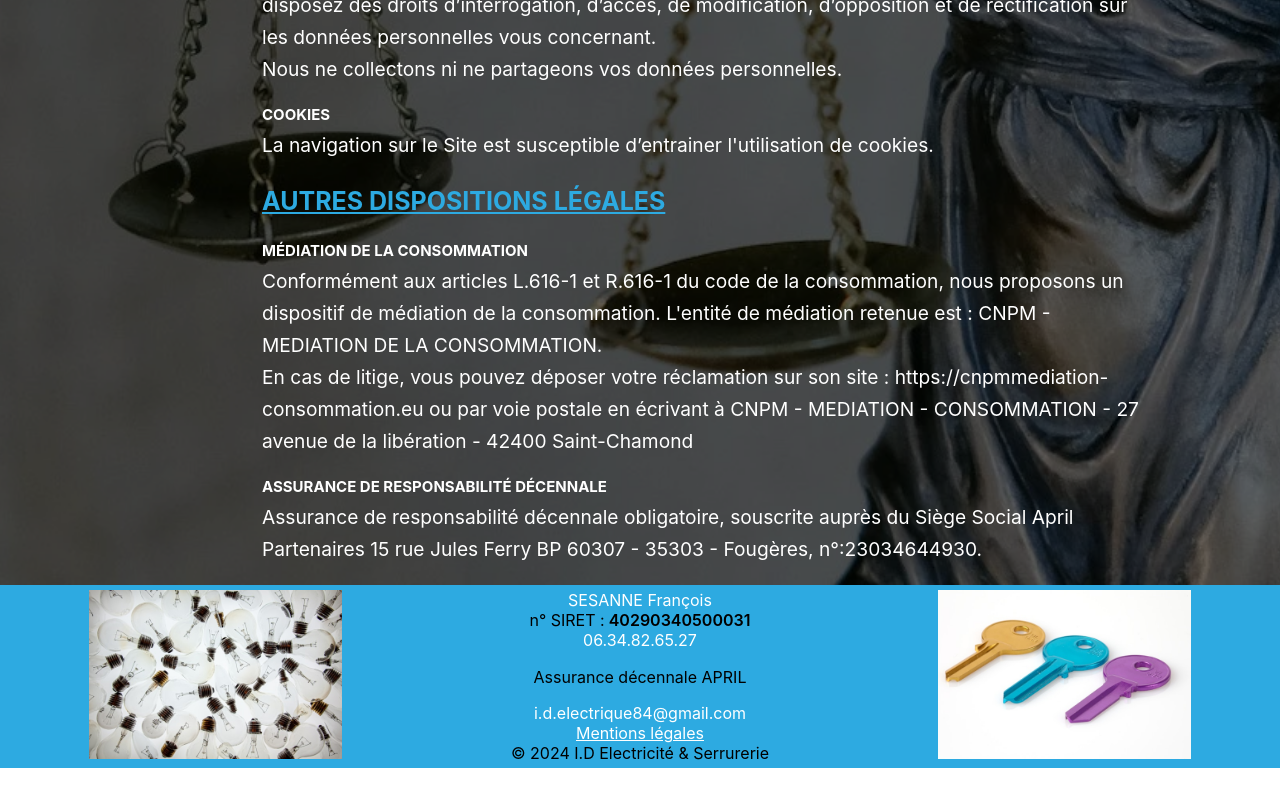
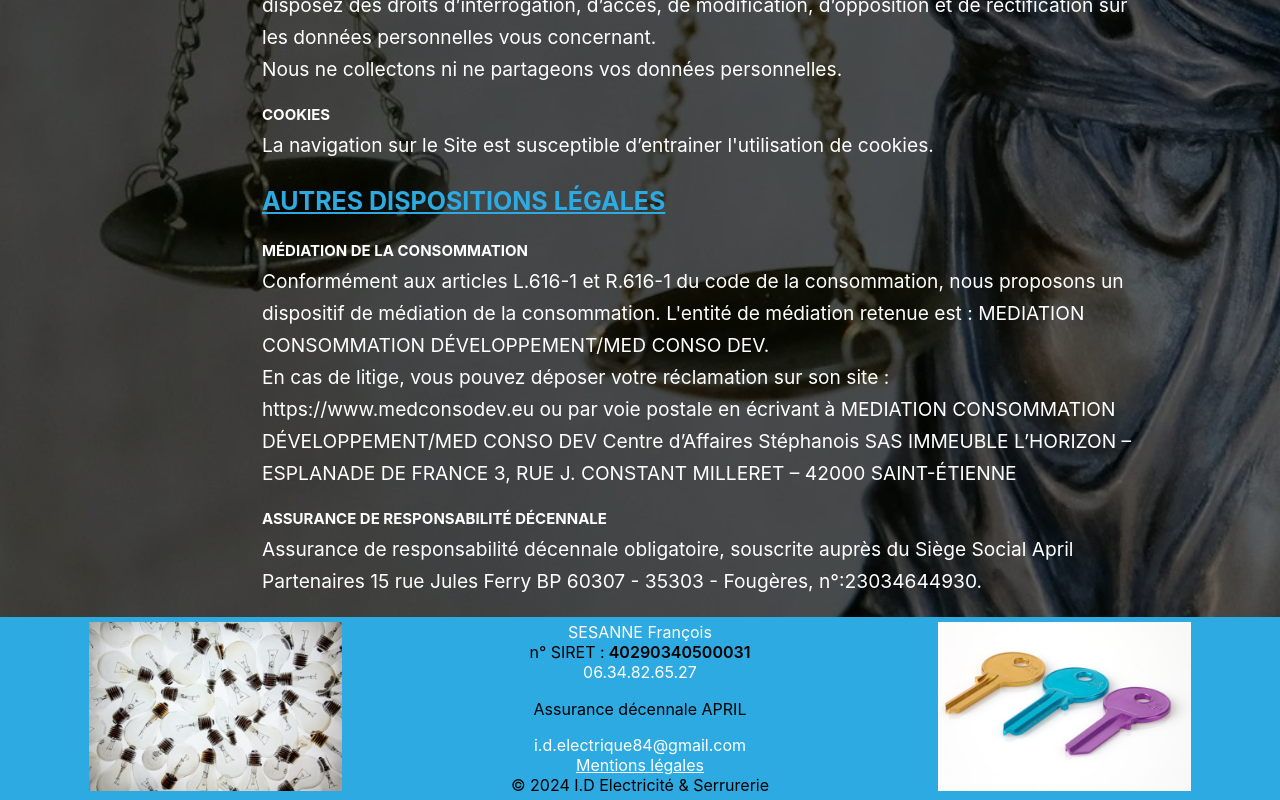
Before and after one commit to Michel-Sesanne/newid, a React (Create React App) app: page /mentionsLegales in a window 1280 px wide. Shown: the part 1792-2592 px from the top of the page. Before the commit the page ends 2560 px from the top, so only its background shows below. Built offline with nearby package versions, Linux system fonts and the light colour scheme.

Commit message:
maj mentions legales

```diff
--- a/package.json
+++ b/package.json
@@ -9,6 +9,7 @@
     "@testing-library/user-event": "^13.2.1",
     "fs-extra": "^11.2.0",
     "leaflet": "^1.9.4",
+    "newid": "file:",
     "react": "^18.3.1",
     "react-dom": "^18.3.1",
     "react-helmet": "^6.1.0",
--- a/src/pages/MentionsLegales/MentionsLegales.jsx
+++ b/src/pages/MentionsLegales/MentionsLegales.jsx
@@ -88,12 +88,10 @@ export default function MentionsLegales() {
           <p>
             Conformément aux articles L.616-1 et R.616-1 du code de la
             consommation, nous proposons un dispositif de médiation de la
-            consommation. L'entité de médiation retenue est : CNPM - MEDIATION
-            DE LA CONSOMMATION.
+            consommation. L'entité de médiation retenue est : MEDIATION CONSOMMATION DÉVELOPPEMENT/MED CONSO DEV.
             <br /> En cas de litige, vous pouvez déposer votre réclamation sur
-            son site : https://cnpmmediation- consommation.eu ou par voie
-            postale en écrivant à CNPM - MEDIATION - CONSOMMATION - 27 avenue de
-            la libération - 42400 Saint-Chamond
+            son site : https://www.medconsodev.eu ou par voie postale en écrivant à MEDIATION CONSOMMATION DÉVELOPPEMENT/MED CONSO DEV
+            Centre d’Affaires Stéphanois SAS IMMEUBLE L’HORIZON – ESPLANADE DE FRANCE 3, RUE J. CONSTANT MILLERET – 42000 SAINT-ÉTIENNE
           </p>
           <h4>Assurance de Responsabilité Décennale</h4>
           <p>
```
Also changed, not shown: 2 other files (tests, documents, lock files or other folders).
